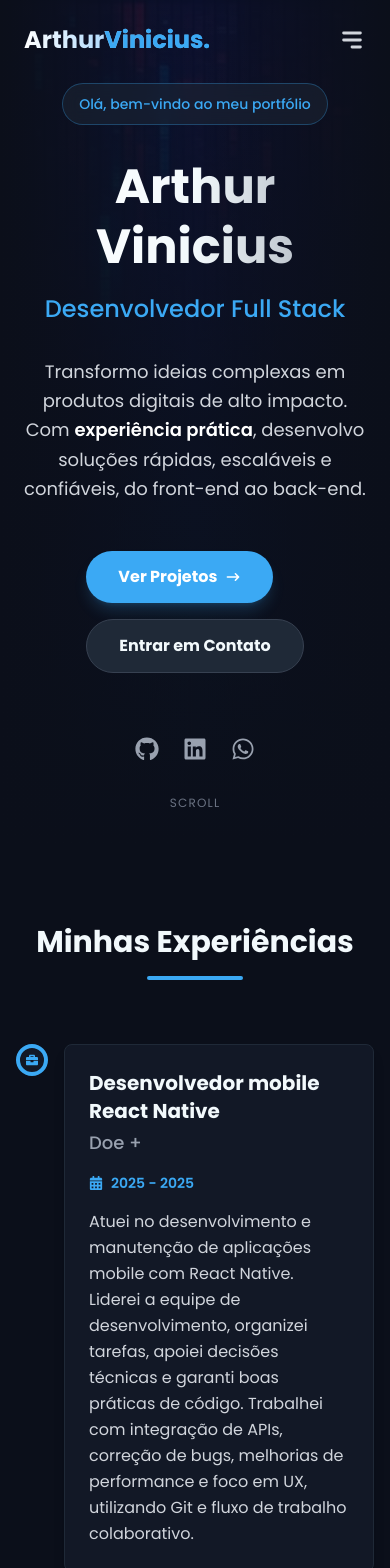
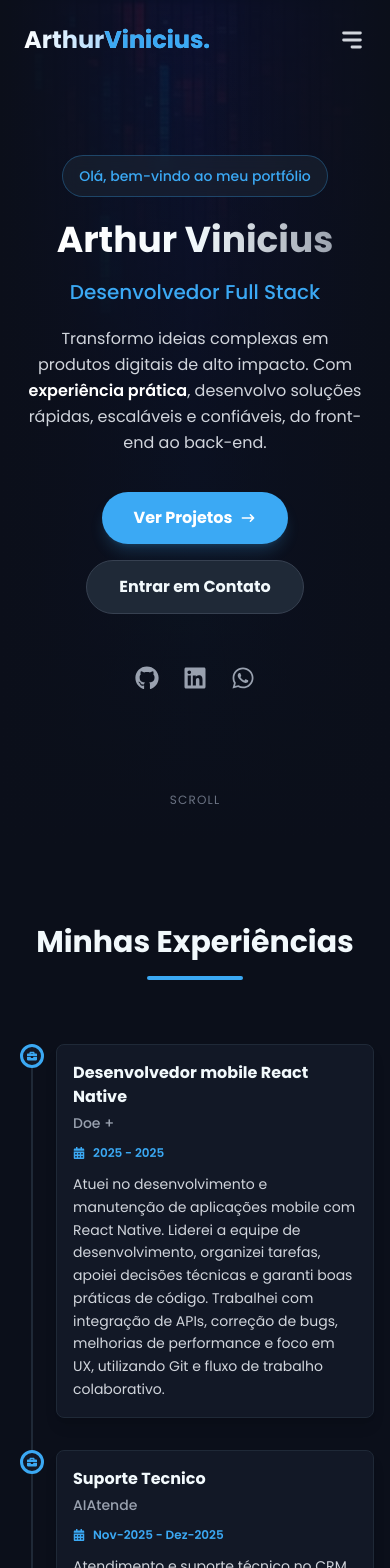
Before and after one commit to Arthurvini17/Meu-Portfolio, a Next.js app: page / in a window 390 px wide. Shown: the top 1568 px of the page. Built offline with nearby package versions, Linux system fonts and the light colour scheme.

Commit message:
Feat: alterações de responsividade

```diff
--- a/src/app/components/Contact.tsx
+++ b/src/app/components/Contact.tsx
@@ -27,11 +27,11 @@ export default function Contact() {
 
     ]
     return (
-        <div id="contact" className="p-5 md:p-20 bg-[#0B0F1A] text-[#F2F9FC]">
+        <div id="contact" className="px-4 py-12 md:p-20 bg-[#0B0F1A] text-[#F2F9FC]">
             <h1 className="mb-10 text-3xl font-bold text-center text-[#F2F9FC] md:mb-20 md:text-4xl">Entre em Contato</h1>
-            <div className="flex md:flex md:items-center md:justify-center">
-                <div className="flex flex-col items-center justify-center p-8 transition-all duration-300 md:p-20 shadow-lg border md:h-80 border-[#1F2937] rounded-2xl bg-[#121826] hover:border-[#3BA9F4] hover:shadow-[0_0_20px_rgba(59,169,244,0.1)]">
-                    <div className="flex flex-wrap items-start justify-center gap-10 md:gap-16">
+            <div className="flex md:flex md:items-center items-center justify-center md:justify-center">
+                <div className="flex flex-col items-center justify-center p-6 md:p-20 transition-all duration-300 shadow-lg border md:h-80 border-[#1F2937] rounded-2xl bg-[#121826] hover:border-[#3BA9F4] hover:shadow-[0_0_20px_rgba(59,169,244,0.1)]">
+                    <div className="flex flex-col md:flex-row flex-wrap items-center justify-center gap-6 md:gap-16">
 
                         <div className="flex flex-col items-start gap-4">
                             <h1 className="inline-flex items-center gap-2 p-3 transition-transform duration-300 transform rounded-md cursor-pointer hover:scale-105 hover:bg-[#0B0F1A] hover:text-[#3BA9F4] text-gray-300">
--- a/src/app/components/Experiences.tsx
+++ b/src/app/components/Experiences.tsx
@@ -60,10 +60,10 @@ export default function Experiences() {
                 </div>
 
                 <div className="relative flex flex-col items-center">
-                    {/* Linha vertical central (visível apenas em desktop) */}
-                    <div className="absolute top-0 bottom-0 left-4 md:left-1/2 w-0.5 bg-[#1F2937] hidden md:block transform md:-translate-x-1/2"></div>
+                    {/* Linha vertical da timeline (mobile: esquerda, desktop: centro) */}
+                    <div className="absolute top-0 bottom-0 left-4 md:left-1/2 w-0.5 bg-[#1F2937] transform -translate-x-1/2 md:-translate-x-1/2"></div>
 
-                    <div className="flex flex-col w-full gap-12">
+                    <div className="flex flex-col w-full gap-8 md:gap-12">
                         {experiences.map((exp, index) => (
                             <motion.div
                                 key={exp.id}
@@ -78,23 +78,23 @@ export default function Experiences() {
                                 <div className="hidden w-5/12 md:block"></div>
 
                                 {/* Ponto central na linha do tempo */}
-                                <div className="absolute left-4 md:left-1/2 w-8 h-8 rounded-full bg-[#121826] border-4 border-[#3BA9F4] z-10 transform -translate-x-1/2 flex items-center justify-center">
-                                    <FaBriefcase className="text-xs text-[#3BA9F4]" />
+                                <div className="absolute left-4 md:left-1/2 w-6 h-6 md:w-8 md:h-8 rounded-full bg-[#121826] border-[3px] md:border-4 border-[#3BA9F4] z-10 transform -translate-x-1/2 flex items-center justify-center">
+                                    <FaBriefcase className="text-[10px] md:text-xs text-[#3BA9F4]" />
                                 </div>
 
                                 {/* Card de conteúdo */}
-                                <div className="w-full pl-12 md:w-5/12 md:pl-0">
-                                    <div className="flex flex-col p-6 transition-all duration-300 border rounded-lg shadow-lg bg-[#121826] border-[#1F2937] hover:border-[#3BA9F4] hover:shadow-[#3BA9F4]/10 group">
-                                        <h3 className="mb-1 text-xl font-bold text-[#F2F9FC] group-hover:text-[#3BA9F4] transition-colors">{exp.role}</h3>
-                                        <h4 className="mb-4 text-lg font-medium text-gray-400">{exp.company}</h4>
+                                <div className="w-full pl-10 md:w-5/12 md:pl-0">
+                                    <div className="flex flex-col p-4 md:p-6 transition-all duration-300 border rounded-lg shadow-lg bg-[#121826] border-[#1F2937] hover:border-[#3BA9F4] hover:shadow-[#3BA9F4]/10 group">
+                                        <h3 className="mb-1 text-base md:text-xl font-bold text-[#F2F9FC] group-hover:text-[#3BA9F4] transition-colors">{exp.role}</h3>
+                                        <h4 className="mb-3 md:mb-4 text-sm md:text-lg font-medium text-gray-400">{exp.company}</h4>
 
-                                        <div className="flex items-center gap-2 mb-4 text-sm text-[#3BA9F4] font-semibold">
+                                        <div className="flex items-center gap-2 mb-3 md:mb-4 text-xs md:text-sm text-[#3BA9F4] font-semibold">
                                             <FaCalendarAlt />
                                             <span>{exp.period}</span>
                                         </div>
 
                                         <p
-                                            className="leading-relaxed text-gray-300"
+                                            className="text-sm md:text-base leading-relaxed text-gray-300"
                                             dangerouslySetInnerHTML={{ __html: exp.description }}
                                         />
                                     </div>
--- a/src/app/components/Hero.tsx
+++ b/src/app/components/Hero.tsx
@@ -31,7 +31,7 @@ export default function Hero() {
             </div>
 
             <div className="container relative z-10 px-6 mx-auto">
-                <div className="flex flex-col items-center max-w-4xl mx-auto text-center gap-8">
+                <div className="flex flex-col items-center max-w-4xl mx-auto text-center gap-5 md:gap-8">
 
                     {/* Badge de Boas-vindas */}
                     <motion.div
@@ -49,7 +49,7 @@ export default function Hero() {
                             initial={{ opacity: 0, y: 20 }}
                             animate={{ opacity: 1, y: 0 }}
                             transition={{ duration: 0.5, delay: 0.2 }}
-                            className="text-5xl font-bold leading-tight md:text-7xl lg:text-8xl bg-clip-text text-transparent bg-gradient-to-r from-white via-[#F2F9FC] to-[#9CA3AF]"
+                            className="text-4xl font-bold leading-tight md:text-7xl lg:text-8xl bg-clip-text text-transparent bg-gradient-to-r from-white via-[#F2F9FC] to-[#9CA3AF]"
                         >
                             Arthur Vinicius
                         </motion.h1>
@@ -57,7 +57,7 @@ export default function Hero() {
                             initial={{ opacity: 0, y: 20 }}
                             animate={{ opacity: 1, y: 0 }}
                             transition={{ duration: 0.5, delay: 0.3 }}
-                            className="text-2xl md:text-3xl font-medium text-[#3BA9F4]"
+                            className="text-xl md:text-3xl font-medium text-[#3BA9F4]"
                         >
                             Desenvolvedor Full Stack
                         </motion.h2>
@@ -68,7 +68,7 @@ export default function Hero() {
                         initial={{ opacity: 0, y: 20 }}
                         animate={{ opacity: 1, y: 0 }}
                         transition={{ duration: 0.5, delay: 0.4 }}
-                        className="max-w-2xl text-lg md:text-xl text-gray-300 leading-relaxed"
+                        className="max-w-2xl text-base md:text-xl text-gray-300 leading-relaxed"
                     >
                         Transformo ideias complexas em produtos digitais de alto impacto.
                         Com <span className="text-white font-semibold"> experiência prática</span>,
@@ -80,7 +80,7 @@ export default function Hero() {
                         initial={{ opacity: 0, y: 20 }}
                         animate={{ opacity: 1, y: 0 }}
                         transition={{ duration: 0.5, delay: 0.5 }}
-                        className="flex flex-col sm:flex-row gap-4 mt-4"
+                        className="flex flex-col items-center sm:flex-row gap-4 mt-4"
                     >
                         <Link href="#projects" className="group">
                             <button className="flex items-center gap-2 px-8 py-3.5 text-base font-bold text-white bg-[#3BA9F4] rounded-full hover:bg-[#2c8bc9] transition-all transform hover:scale-105 shadow-lg shadow-[#3BA9F4]/20">
--- a/src/app/components/ItensCardWeb.tsx
+++ b/src/app/components/ItensCardWeb.tsx
@@ -10,7 +10,7 @@ export default function ItensCardWeb({ title, icon, href }: ItensCardWebProps) {
     return (
 
         <a href={href} className="block transition-transform hover:scale-105">
-            <div className="flex items-center gap-4 px-4 py-3 rounded-md shadow-md w-60 bg-[#0B0F1A] border border-[#1F2937] hover:border-[#3BA9F4] group transition-colors">
+            <div className="flex items-center gap-4 px-4 py-3 rounded-md shadow-md w-full max-w-60 bg-[#0B0F1A] border border-[#1F2937] hover:border-[#3BA9F4] group transition-colors">
                 <span className="inline-flex items-center justify-center text-2xl text-center text-[#3BA9F4] group-hover:text-white transition-colors">{icon}</span>
                 <span className="inline-flex items-center font-medium text-gray-300 group-hover:text-white transition-colors">{title}</span>
             </div>
--- a/src/app/globals.css
+++ b/src/app/globals.css
@@ -12,3 +12,34 @@ Linha / borda sutil | #1F2937 | Divisores sutis */
 Texto principal	#F2F9FC	Títulos e parágrafos
 Texto secundário	#B0B0B0	Subtítulos, descrições
 Texto com destaque azul	#3BA9F4	Nomes, links, palavras-chave */
+
+/* Swiper - Estilo das setas e paginação */
+.swiper-portfolio .swiper-button-next,
+.swiper-portfolio .swiper-button-prev {
+  color: #3BA9F4;
+  transition: opacity 0.3s;
+}
+
+.swiper-portfolio .swiper-button-next:after,
+.swiper-portfolio .swiper-button-prev:after {
+  font-size: 24px;
+}
+
+.swiper-portfolio .swiper-pagination-bullet {
+  background: #1F2937;
+  opacity: 1;
+  width: 10px;
+  height: 10px;
+}
+
+.swiper-portfolio .swiper-pagination-bullet-active {
+  background: #3BA9F4;
+}
+
+/* Mobile: esconde setas, mostra paginação */
+@media (max-width: 768px) {
+  .swiper-portfolio .swiper-button-next,
+  .swiper-portfolio .swiper-button-prev {
+    display: none;
+  }
+}
```
Also changed, not shown: src/app/components/ProjectsCards.tsx (+11 -9 lines), src/app/components/Stacks.tsx (+16 -16 lines).
